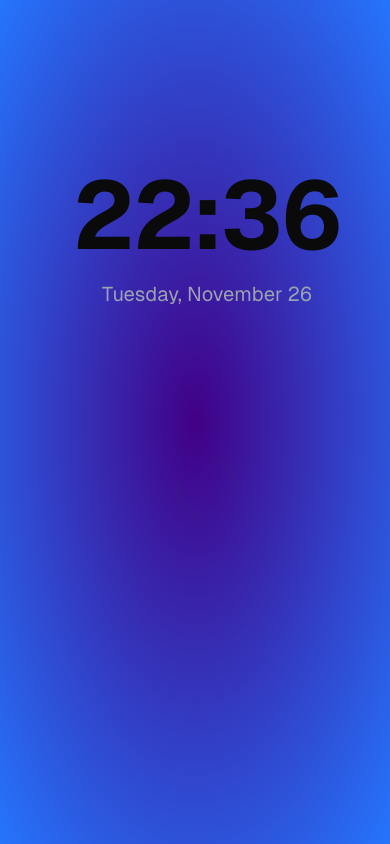
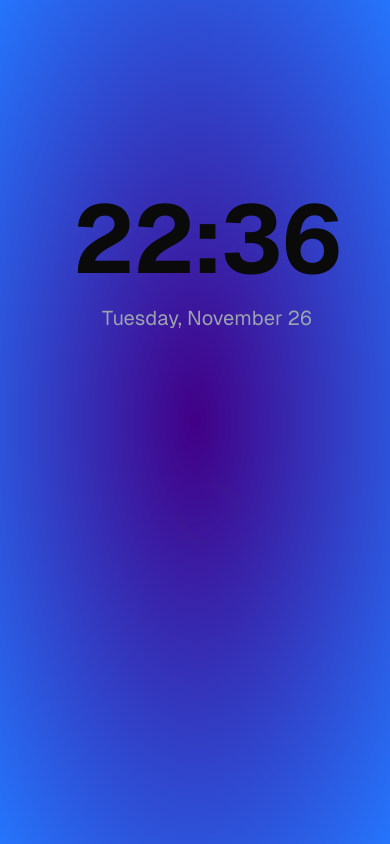
Before and after one commit to y0av/clock-weather-webapp, a Next.js app: page / in a window 390 px wide. Built offline with nearby package versions, Linux system fonts and the light colour scheme; no server answers.

Commit message:
better fit for smaller screens

```diff
--- a/app/page.tsx
+++ b/app/page.tsx
@@ -22,7 +22,7 @@ export default function Home() {
   const themeClass = getThemeClass();
 
   return (
-    <main className={`${themeClass} grid grid-rows-[20px_1fr_20px] items-center justify-items-center min-h-screen p-8 pb-20 gap-16 sm:p-20 font-[family-name:var(--font-geist-sans)] bg-[radial-gradient(var(--gradient-start),var(--gradient-end))]`}>
+    <main className={`${themeClass} grid grid-rows-[20px_1fr_20px] items-center justify-items-center min-h-screen p-8 font-[family-name:var(--font-geist-sans)] bg-[radial-gradient(var(--gradient-start),var(--gradient-end))]`}>
       <div className="row-start-2 flex flex-col items-center space-y-8">
         <div className="h-[148px] flex items-center">
           <Clock />
```
